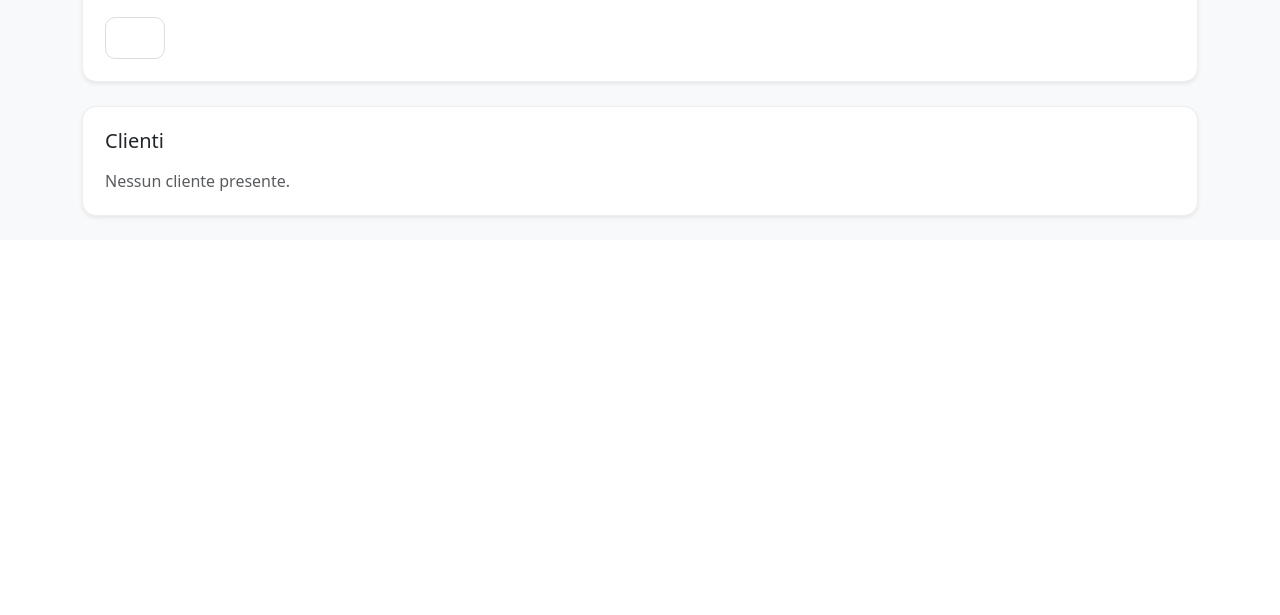
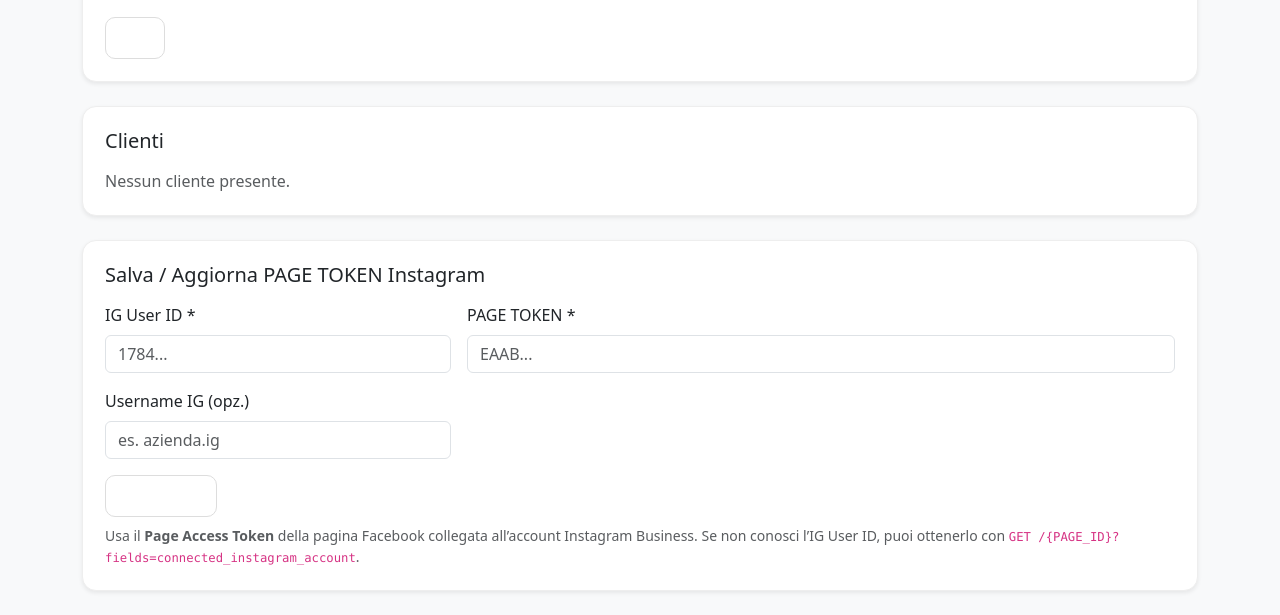
Before and after one commit to mirkofusco/MFAI, a FastAPI app: template app/admin_ui/templates/home.html in a window 1280 px wide. Shown: the part 606-1221 px from the top of the page. Before the commit the page ends 825 px from the top, so only its background shows below. Run offline with FastAPI, Linux system fonts and the light colour scheme; the template is opened without the code that fills it, so the values that code supplies are empty; parts of the project's set-up code (start-up, migrations or seed data) failed here and were passed over.

Commit message:
UI2: aggiunta sezione 'Salva/Aggiorna PAGE TOKEN IG'

```diff
--- a/app/admin_ui/templates/home.html
+++ b/app/admin_ui/templates/home.html
@@ -20,8 +20,14 @@
   <div class="alert alert-danger">Database non disponibile.</div>
 {% elif err == 'api_key_invalid' %}
   <div class="alert alert-danger">API key non valida.</div>
+{% elif err == 'missing_api_key' %}
+  <div class="alert alert-danger">Manca la API_KEY lato server. Imposta la variabile d'ambiente <code>API_KEY</code>.</div>
+{% elif err and err.startswith('token_refresh_failed_') %}
+  <div class="alert alert-danger">Salvataggio token fallito ({{ err }}). Controlla i log per il dettaglio.</div>
 {% elif err == 'token_refresh_failed' %}
   <div class="alert alert-danger">Aggiornamento token fallito.</div>
+{% elif err == 'missing_token' %}
+  <div class="alert alert-danger">Inserisci IG User ID e PAGE TOKEN validi.</div>
 {% endif %}
 
 <div class="card shadow-sm mb-3">
@@ -36,6 +42,7 @@
   <a class="btn btn-outline-secondary btn-sm" href="/admin/prompts-ui">Gestisci Prompts</a>
 </div>
 
+<!-- ========== Sezione: Aggiungi cliente ========== -->
 <div class="card shadow-sm mb-4">
   <div class="card-body">
     <h2 class="h5 mb-3">Aggiungi cliente</h2>
@@ -68,7 +75,9 @@
     </form>
   </div>
 </div>
+<!-- ========== /Fine sezione aggiungi cliente ========== -->
 
+<!-- ========== Sezione: Clienti ========== -->
 <div class="card shadow-sm">
   <div class="card-body">
     <h2 class="h5 mb-3">Clienti</h2>
@@ -119,5 +128,40 @@
     {% endif %}
   </div>
 </div>
+<!-- ========== /Fine sezione clienti ========== -->
+
+<!-- ========== Sezione: Salva / Aggiorna PAGE TOKEN IG ========== -->
+<div class="card shadow-sm mt-4">
+  <div class="card-body">
+    <h2 class="h5 mb-3">Salva / Aggiorna PAGE TOKEN Instagram</h2>
+
+    <form action="/ui2/tokens/refresh" method="post" class="row g-3">
+      <div class="col-md-4">
+        <label class="form-label" for="ig_user_id">IG User ID *</label>
+        <input id="ig_user_id" name="ig_user_id" type="text" class="form-control" placeholder="1784..." required>
+      </div>
+
+      <div class="col-md-8">
+        <label class="form-label" for="token">PAGE TOKEN *</label>
+        <input id="token" name="token" type="text" class="form-control" placeholder="EAAB..." required>
+      </div>
+
+      <div class="col-md-4">
+        <label class="form-label" for="username">Username IG (opz.)</label>
+        <input id="username" name="username" type="text" class="form-control" placeholder="es. azienda.ig">
+      </div>
+
+      <div class="col-12">
+        <button type="submit" class="btn btn-primary">Salva token</button>
+      </div>
+    </form>
+
+    <p class="text-muted small mt-2 mb-0">
+      Usa il <strong>Page Access Token</strong> della pagina Facebook collegata all’account Instagram Business.
+      Se non conosci l’IG User ID, puoi ottenerlo con <code>GET /{PAGE_ID}?fields=connected_instagram_account</code>.
+    </p>
+  </div>
+</div>
+<!-- ========== /Fine sezione token ========== -->
 
 {% endblock %}
```
